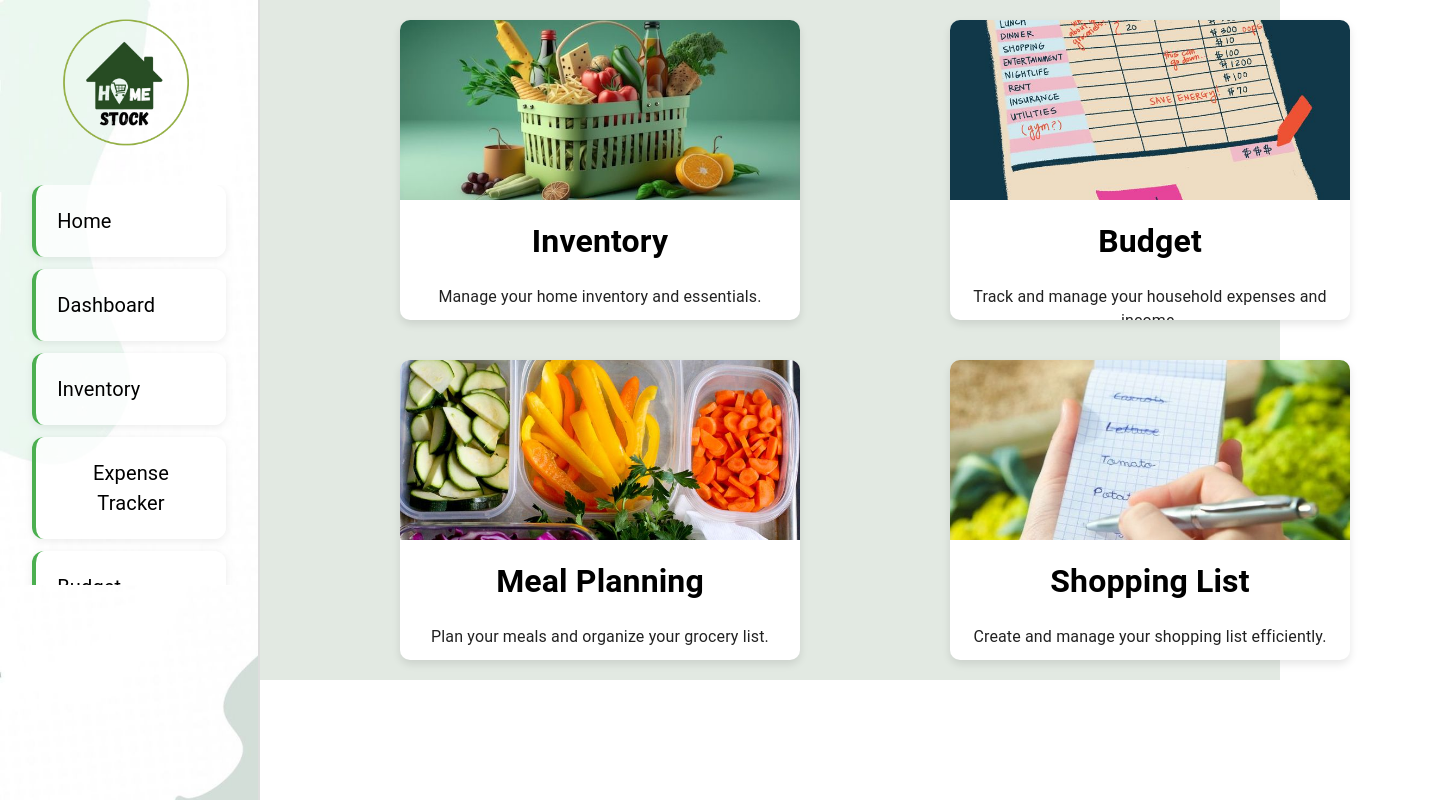
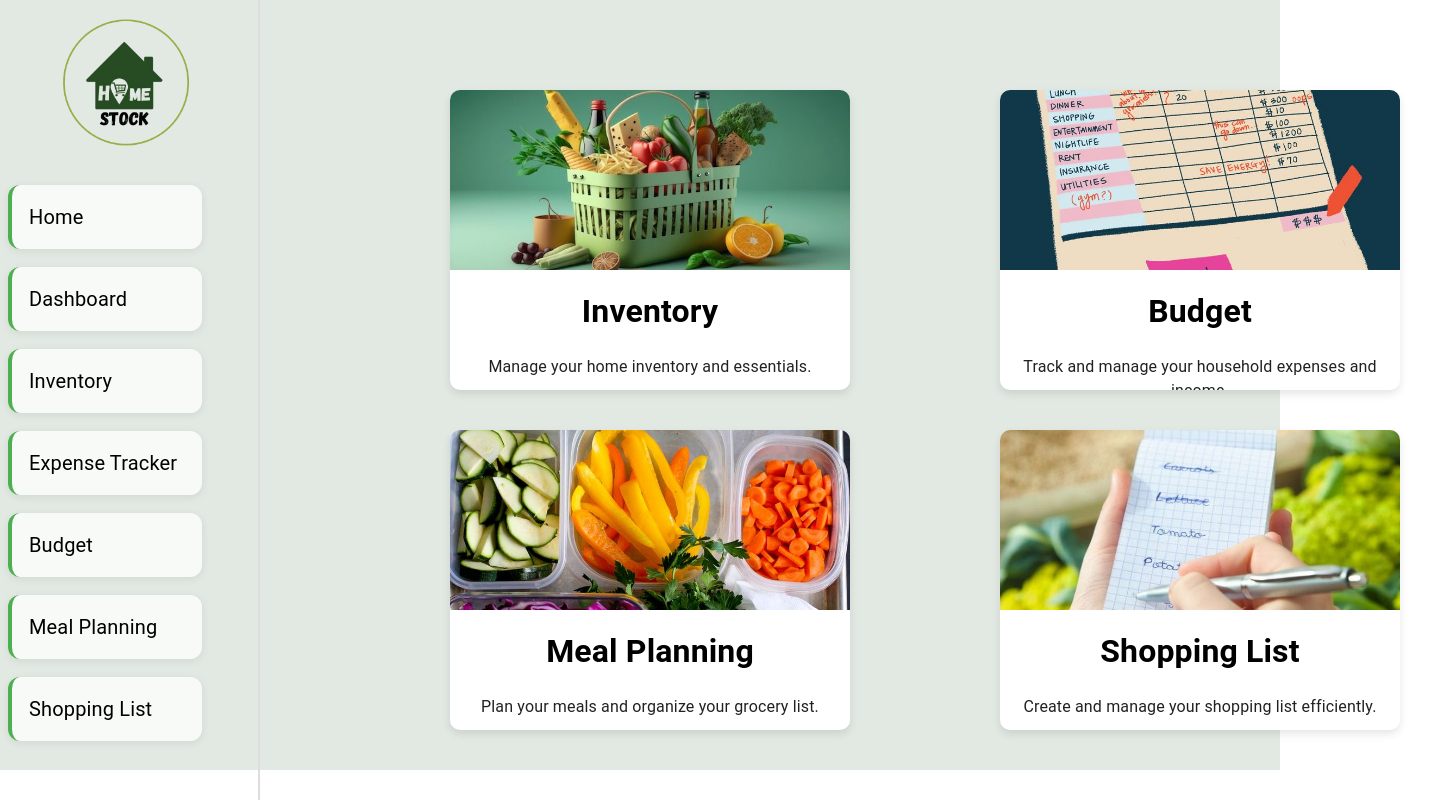
Before and after one commit to ImansiKavindi/HomeStock, a React (Create React App) app in the folder frontend/: page /dashboard in a window 1280 px wide. Shown: the whole page, 1440 px wide, since content can reach past the window. Built offline with nearby package versions, Linux system fonts and the light colour scheme.

Commit message:
Added styles

```diff
--- a/frontend/src/css/Dashboard.css
+++ b/frontend/src/css/Dashboard.css
@@ -5,16 +5,16 @@
 
   }
 
-
-
 /* Dashboard Layout */
 .dashboard-content {
   margin-left: 350px;
+
   display: grid;
   grid-template-columns: repeat(2, 1fr); /* Two cards per row */
   gap: 40px 150px;
-  padding: 20px;
-  padding-left: 50px;
+  margin-top: 50px;
+  padding: 40px;
+  padding-left: 100px;
   justify-items: center;
 }
 
--- a/frontend/src/css/shoppingList.css
+++ b/frontend/src/css/shoppingList.css
@@ -85,7 +85,7 @@
 }
 
 /* List Items */
-ul {
+.shopping-list-section ul {
   list-style: none;
   padding: 0;
   margin-top: 20px;
@@ -114,7 +114,7 @@ ul::-webkit-scrollbar-thumb {
   border-radius: 10px;
 }
 
-li {
+.shopping-list-section li {
   display: flex;
   align-items: center;
   justify-content: space-between;
@@ -619,6 +619,14 @@ li .Cancel {
     padding: 10px;
   }
 
+  /* Fix typing caret alignment in input fields */
+.shopping-list-section input,
+.shopping-list-section .quantities-panel input {
+  text-align: left;       /* Align typing text to left */
+  caret-color: #4CAF50;   /* Optional: makes caret color match theme */
+}
+
+
   .Add, .Save, .Cancel, .ready-to-shop-btn, .reminders-btn, .add-item-btn, .edit-selected-btn,
   .remove-selected-btn, .clear-list-btn, .download-pdf-btn, .quantities-btn {
     padding: 10px 14px;
@@ -627,7 +635,7 @@ li .Cancel {
     width: 100%;
   }
 
-  .quantities-panel {
+  .shopping-list-section  .quantities-panel {
     padding: 15px !important;
   }
 
--- a/frontend/src/css/sidebar.css
+++ b/frontend/src/css/sidebar.css
@@ -1,6 +1,6 @@
 .side-navbar {
   width: 260px;
-  background-image: url('../images/sidebg.jpeg');
+
   background-repeat: no-repeat;
   background-size: 150% 100%;
   padding: 8px;
@@ -25,7 +25,21 @@
 }
 
 .side-navbar li {
-  margin: 1px 10;
+
+  display: flex;
+  align-items: center;
+  justify-content: space-between;
+  padding: 12px;
+  font-size: 18px;
+  transition: all 0.3s ease;
+  width: 80%;
+  margin-bottom: 18px;
+  border-radius: 12px;
+  background-color: rgba(255, 255, 255, 0.75);
+  box-shadow: 0 2px 8px rgba(0, 0, 0, 0.08);
+  position: relative;
+  border-left: 4px solid #4CAF50;
+
 }
 
 .side-navbar a {
```
